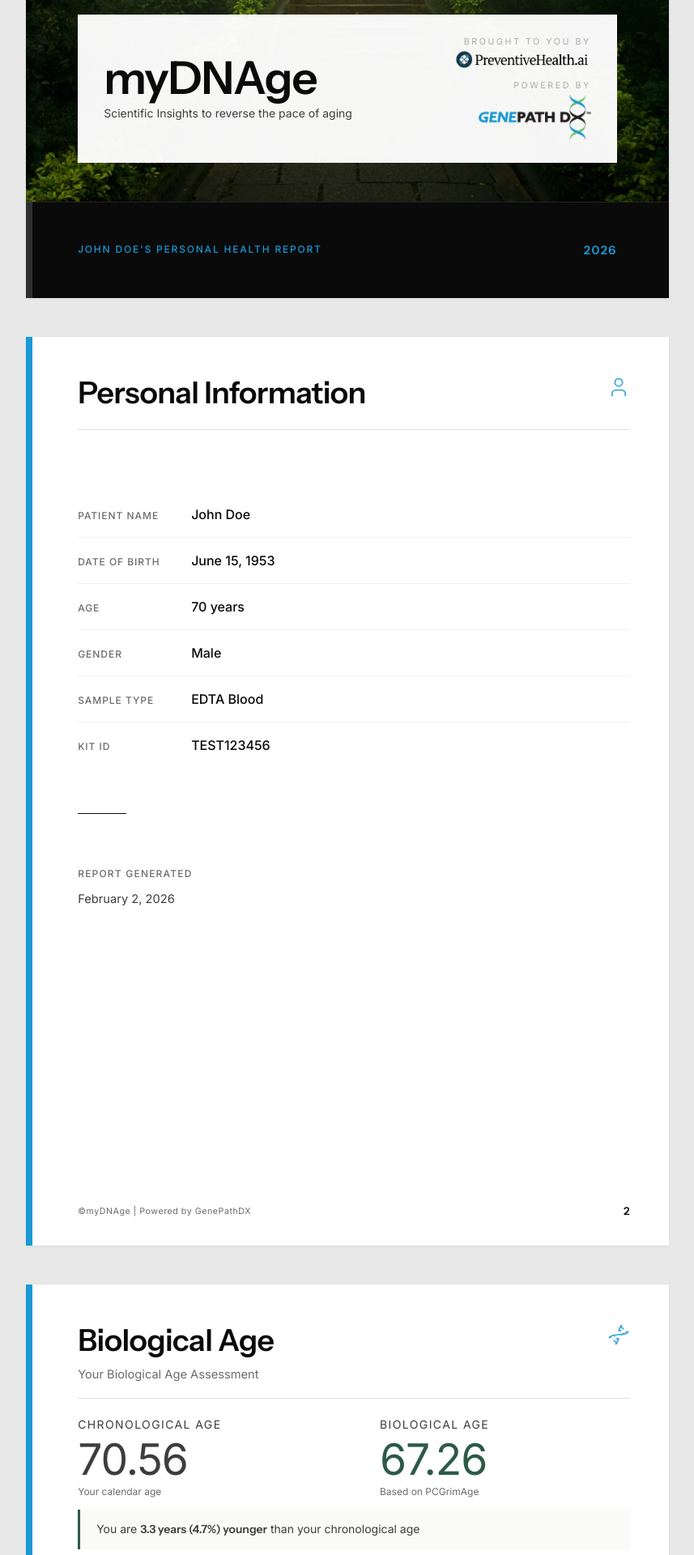
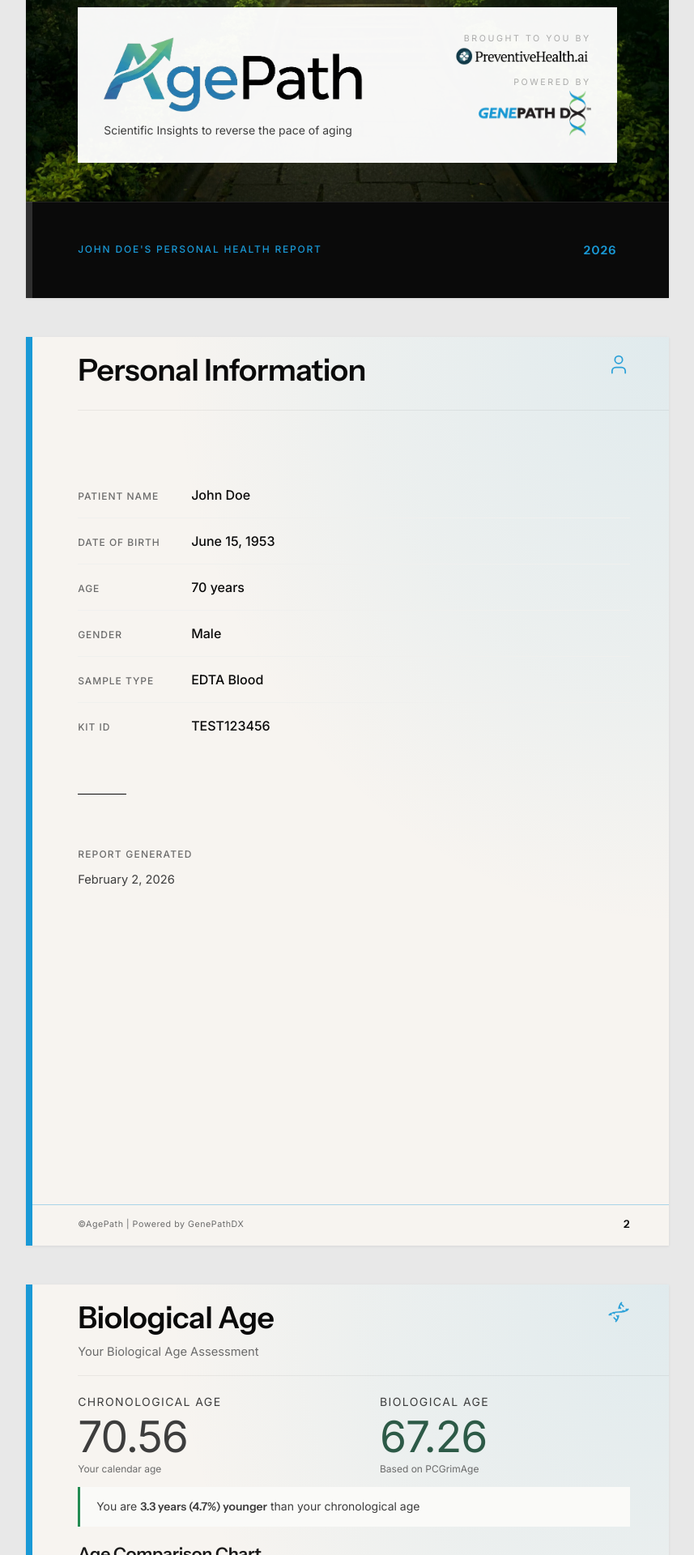
Before and after one commit to ag189/mytrueage-report-generator, a Next.js app: page / in a window 1280 px wide. Shown: the part 880-2800 px from the top of the page at 81% size, without its empty margins (211-1068 px from the left). Built offline with nearby package versions, Linux system fonts and the light colour scheme.

Commit message:
age path branding and some other changes

```diff
--- a/components/report/charts/PaceOfAgingGauge.tsx
+++ b/components/report/charts/PaceOfAgingGauge.tsx
@@ -40,14 +40,14 @@
           height: '4px',
           background: '#e0e0de'
         }}>
-          {/* Colored segments */}
+          {/* Colored segments: green (callout green), yellow, bright red */}
           <div style={{
             position: 'absolute',
             left: 0,
             top: 0,
             width: '40%',
             height: '100%',
-            background: '#2d5a47' // Emerald - success
+            background: '#228b52' // Callout green - complementary to brand blue
           }}></div>
           <div style={{
             position: 'absolute',
@@ -55,7 +55,7 @@
             top: 0,
             width: '20%',
             height: '100%',
-            background: '#9a8355' // Gold - warning
+            background: '#f9a825' // Bright amber-yellow - complementary to red, green, blue
           }}></div>
           <div style={{
             position: 'absolute',
@@ -63,7 +63,7 @@
             top: 0,
             width: '40%',
             height: '100%',
-            background: '#6b2d3c' // Burgundy - danger
+            background: '#c62828' // Bright red - complementary to green
           }}></div>
         </div>
 
@@ -125,7 +125,7 @@
             fontFamily: "'Inter', sans-serif",
             fontSize: '8pt',
             fontWeight: zone === 'slower' ? 600 : 400,
-            color: zone === 'slower' ? '#2d5a47' : '#6b6b6b',
+            color: zone === 'slower' ? '#228b52' : '#6b6b6b',
             textTransform: 'uppercase',
             letterSpacing: '0.1em',
             margin: 0
@@ -148,7 +148,7 @@
             fontFamily: "'Inter', sans-serif",
             fontSize: '8pt',
             fontWeight: zone === 'normal' ? 600 : 400,
-            color: zone === 'normal' ? '#9a8355' : '#6b6b6b',
+            color: zone === 'normal' ? '#f9a825' : '#6b6b6b',
             textTransform: 'uppercase',
             letterSpacing: '0.1em',
             margin: 0
@@ -171,7 +171,7 @@
             fontFamily: "'Inter', sans-serif",
             fontSize: '8pt',
             fontWeight: zone === 'faster' ? 600 : 400,
-            color: zone === 'faster' ? '#6b2d3c' : '#6b6b6b',
+            color: zone === 'faster' ? '#c62828' : '#6b6b6b',
             textTransform: 'uppercase',
             letterSpacing: '0.1em',
             margin: 0
--- a/components/report/layout/PageFooter.tsx
+++ b/components/report/layout/PageFooter.tsx
@@ -4,7 +4,7 @@
   text?: string;
 }
 
-export default function PageFooter({ text = '©myDNAge | Powered by GenePathDX' }: PageFooterProps) {
+export default function PageFooter({ text = '©AgePath | Powered by GenePathDX' }: PageFooterProps) {
   return (
     <div className="page-footer">
       <span className="text-muted">{text}</span>
--- a/components/report/layout/PageWrapper.tsx
+++ b/components/report/layout/PageWrapper.tsx
@@ -19,7 +19,7 @@
       )}
       {pageNumber && (
         <div className="page-footer">
-          <span className="text-muted">©myDNAge | Powered by GenePathDX</span>
+          <span className="text-muted">©AgePath | Powered by GenePathDX</span>
           <span className="page-number">{pageNumber}</span>
         </div>
       )}
--- a/components/report/pages/CoverPage.tsx
+++ b/components/report/pages/CoverPage.tsx
@@ -18,7 +18,11 @@
           <div className="cover-hero-content">
             <div className="cover-card">
               <div className="cover-card-left">
-                <h1 className="cover-title">myDNAge</h1>
+                <img
+                  src="/images/age-path-logo.png"
+                  alt="AgePath"
+                  className="cover-brand-logo"
+                />
                 <p className="cover-subtitle">
                   Scientific Insights to reverse the pace of aging
                 </p>
--- a/styles/report.css
+++ b/styles/report.css
@@ -24,7 +24,7 @@
 .page {
   width: 210mm;
   height: 297mm;
-  background: var(--paper-white, #ffffff);
+  background: var(--paper-cream);
   position: relative;
   padding: 0;
   box-sizing: border-box;
@@ -53,9 +53,30 @@
   background: var(--brand-blue, #1999D6);
 }
 
+/* Top-right radial glow - full page, fades naturally to edges (no rectangular clip) */
+.page::after {
+  content: '';
+  position: absolute;
+  inset: 0;
+  background: radial-gradient(
+    ellipse 120% 100% at 100% 0%,
+    rgba(25, 153, 214, 0.1) 0%,
+    rgba(25, 153, 214, 0.05) 38%,
+    transparent 65%
+  );
+  pointer-events: none;
+  z-index: 0;
+}
+
+.cover-page::after {
+  display: none;
+}
+
 /* Page Content Area with Premium Margins */
 .page-content {
-  padding: 48px 48px 48px 64px;
+  position: relative;
+  z-index: 1;
+  padding: 48px 48px 56px 64px;
   height: 100%;
   display: flex;
   flex-direction: column;
@@ -192,6 +213,10 @@
   --neutral-200: #f0f0ee;
   --neutral-300: #e0e0de;
   --neutral-800: #1a1a1a;
+  /* Editorial paper */
+  --paper-cream: #f7f4f0;
+  /* Callout accent - green complementary to brand blue */
+  --callout-accent-green: #228b52;
 }
 
 /* ========================================
@@ -301,9 +326,9 @@
    HEADERS & FOOTERS - Editorial Style
    ======================================== */
 .page-header {
-  margin-bottom: 28px;
-  padding-bottom: 16px;
-  border-bottom: 1px solid var(--neutral-300, #e0e0de);
+  margin: -48px -48px 28px 0;
+  padding: 20px 48px 20px 0;
+  border-bottom: 1px solid rgba(0, 0, 0, 0.06);
   display: flex;
   justify-content: space-between;
   align-items: flex-start;
@@ -314,10 +339,14 @@
 }
 
 .page-header-icon {
+  position: relative;
   flex-shrink: 0;
   margin-left: 16px;
   color: var(--brand-blue, #1999D6);
-  opacity: 0.85;
+  opacity: 0.9;
+  display: flex;
+  align-items: center;
+  justify-content: center;
 }
 
 /* Compact header for bio-age page */
@@ -353,9 +382,11 @@
 
 .page-footer {
   position: absolute;
-  bottom: 32px;
-  left: 64px;
-  right: 48px;
+  bottom: 0;
+  left: 0;
+  right: 0;
+  padding: 14px 48px 16px 64px;
+  border-top: 1px solid rgba(25, 153, 214, 0.35);
   display: flex;
   justify-content: space-between;
   align-items: center;
@@ -526,6 +557,15 @@
   letter-spacing: -0.03em;
   color: var(--ink-black, #0a0a0a);
   margin: 0 0 10px;
+}
+
+.cover-brand-logo {
+  width: 320px;
+  max-width: 100%;
+  height: auto;
+  object-fit: contain;
+  margin: 0 0 10px;
+  display: block;
 }
 
 .cover-subtitle {
@@ -822,24 +862,15 @@
 .callout-box {
   padding: 24px 24px 24px 28px;
   background: var(--neutral-100, #fafaf8);
-  border-left: 3px solid var(--ink-black, #0a0a0a);
+  border-left: 3px solid var(--callout-accent-green);
   margin: 24px 0;
 }
 
-.callout-box.success {
-  border-left-color: var(--success-color, #2d5a47);
-}
-
-.callout-box.warning {
-  border-left-color: var(--warning-color, #9a8355);
-}
-
-.callout-box.danger {
-  border-left-color: var(--danger-color, #6b2d3c);
-}
-
+.callout-box.success,
+.callout-box.warning,
+.callout-box.danger,
 .callout-box.info {
-  border-left-color: var(--secondary-accent, #1e3a5f);
+  border-left-color: var(--callout-accent-green);
 }
 
 /* ========================================
```
Also changed, not shown: public/images/age-path-logo.png (added).
